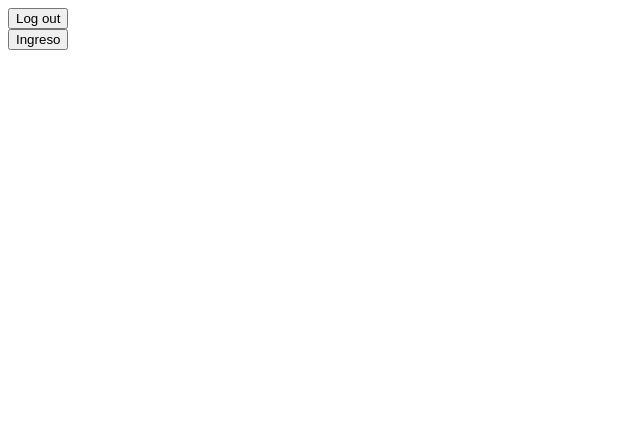
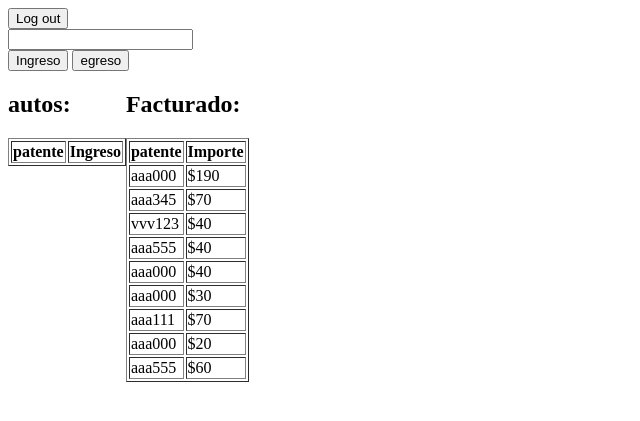
Before and after one commit to maxiVidarte/Guia_LaboratorioIII_2017, a PHP site: page /Guia_LaboratorioIII_2017/Empleado.php in a window 1280 px wide. Shown: the top 421 px of the page, without its empty margins (0-640 px from the left). Run offline with PHP 8.4, Linux system fonts and the light colour scheme; lists and menus that the app fills with data are empty.

Commit message:
ingreso y egreso de autos

```diff
--- /dev/null
+++ b/Estacionamiento/Clases/estacionamiento.php
@@ -0,0 +1,132 @@
+<?php
+
+class estacionamiento
+{
+
+    public static function Guardar($patente)
+    {
+        $archivo = fopen("archivos/estacionados.txt","a");
+        $ahora = date("Y-m-d H:i:s");
+        $renglon =$patente."=>".$ahora."\n";
+        fwrite($archivo, $renglon);
+        fclose($archivo);
+    }
+
+    public static function GuardarListado($listado)
+    {
+        $archivo=fopen("archivos/estacionados.txt","w");
+
+        foreach ($listado as $auto)
+        {
+            if($auto[0]!="")
+            {
+                    $dato=$auto[0]."=>".$auto[1]."\n";
+                    fwrite($archivo, $dato);
+            }
+        }
+        fclose($archivo);
+    }
+
+    public static function Salida($patente)
+    {
+        $listado = estacionamiento::Leer();
+        $listadoAdentro=array();
+        $estaElVehiculo=false;
+        foreach($listado as $auto)
+        {
+            if($auto[0]==$patente)
+            {
+                $estaElVehiculo = true;
+                $inicio = $auto[1];
+                $ahora = date("Y-m-d H:i:s");
+                $diferencia = strtotime($ahora)-strtotime($inicio);
+                $importe = $diferencia*10;
+                $mensaje = "tiempo transcurrido:".$diferencia."segundos <br> costo $importe ";
+                $archivo=fopen("archivos/facturacion.txt","a");
+                $dato = $patente."=> $".$importe."\n";
+                fwrite($archivo, $dato);
+                fclose($archivo);
+            }
+            else
+            {
+                $listadoAdentro[]=$auto;
+            }
+        }
+        if(!$estaElVehiculo)
+        {
+            $mensaje = "no esta esa patente!!!";
+        }
+        estacionamiento::GuardarListado($listadoAdentro);
+        echo $mensaje;
+    }
+
+    public static function Leer()
+    {
+        $listaDeAutosLeida = array();
+        $archivo = fopen("archivos/estacionados.txt","r");
+
+        while(!feof($archivo))
+        {
+            $renglon = fgets($archivo);
+            $auto = explode("=>",$renglon);
+            $auto[0]=trim($auto[0]);
+            if($auto[0]!="")
+            {
+                    $listaDeAutosLeida[]=$auto;
+            }
+        }
+        fclose($archivo);
+        return $listaDeAutosLeida;
+    }
+
+    public static function CrearTablaEstacionados()
+    {
+        $lista = estacionamiento::Leer();
+        $archivo = fopen("archivos/tablaestacionados.php","w");
+
+        $tablaCompleta = "<table border=1><th>patente </th><th>Ingreso</th>";
+        $renglon = "";
+
+        foreach($lista as $auto)
+        {
+            $renglon = $renglon."<tr> <td>".$auto[0]."</td><td>".$auto[1]."</td></tr>";
+
+        }
+        $tablaCompleta = $tablaCompleta.$renglon."</table>";
+        fwrite($archivo ,$tablaCompleta);
+    }
+
+    public static function CrearTablaFacturado()
+    {
+        if(file_exists("archivos/facturacion.txt"))
+        {
+            $cadena = "<table border=1> <th>patente </th><th>Importe</th>";
+
+            $archivo = fopen("archivos/facturacion.txt","r");
+
+            while(!feof($archivo))
+            {
+                $archAux =fgets($archivo);
+
+                $auto = explode("=>",$archAux);
+
+                $auto[0] = trim($auto[0]);
+                if($auto[0]!="")
+                {
+                    $cadena = $cadena."<tr> <td>".$auto[0]."</td> <td>".$auto[1]."</td> </tr>";
+                }
+            }
+                $cadena= $cadena."</table>";
+                fclose($archivo);
+
+                $archivo = fopen("archivos/tablaFacturacion.php","w");
+                fwrite($archivo,$cadena);
+        }
+        else
+        {
+            $cadena = "no hay facturacion";
+            $archivo = fopen("archivos/tablaFacturacion.php","w");
+            fwrite($archivo,$cadena);
+        }
+    }
+}
--- a/Estacionamiento/Empleado.php
+++ b/Estacionamiento/Empleado.php
@@ -1,3 +1,11 @@
+<?php
+
+require"clases/estacionamiento.php";
+
+estacionamiento::CrearTablaFacturado();
+estacionamiento::CrearTablaEstacionados();
+
+?>
 <!DOCTYPE html>
 <html lang="en">
 <head>
@@ -10,8 +18,32 @@
     <form action="index.html" id="deslogueo">
         <input type="submit" name="deslogueo" value="Log out">
     </form>
-    <form action="">
-        <input type="button" name="ingreso" value="Ingreso">
+    <form action="autoGestion.php" method="post">
+        <input type="text" name="patente" title="formato de patente: AAA 000" require pattent="[a-z]{3}[0-9]{3}">
+        <br>
+        <input type="submit" name="estacionar" value="Ingreso">
+        <input type="submit" name="estacionar" value="egreso">
+
     </form>
+      <div style="float:left;">
+      <h2>autos: </h2>
+
+
+     <?php
+
+      include("archivos/tablaestacionados.php");
+
+     ?>
+     </div>
+     <div style "float:left; position:absolute; left:300px;">
+    <h2>Facturado:</h2>
+     <?php
+
+      include("archivos/tablaFacturacion.php");
+
+     ?>
+
+
+    </div>
 </body>
 </html>
--- /dev/null
+++ b/Estacionamiento/archivos/facturacion.txt
@@ -0,0 +1,9 @@
+aaa000=> $190
+aaa345=> $70
+vvv123=> $40
+aaa555=> $40
+aaa000=> $40
+aaa000=> $30
+aaa111=> $70
+aaa000=> $20
+aaa555=> $60
--- /dev/null
+++ b/Estacionamiento/archivos/tablaFacturacion.php
@@ -0,0 +1,10 @@
+<table border=1> <th>patente </th><th>Importe</th><tr> <td>aaa000</td> <td> $190
+</td> </tr><tr> <td>aaa345</td> <td> $70
+</td> </tr><tr> <td>vvv123</td> <td> $40
+</td> </tr><tr> <td>aaa555</td> <td> $40
+</td> </tr><tr> <td>aaa000</td> <td> $40
+</td> </tr><tr> <td>aaa000</td> <td> $30
+</td> </tr><tr> <td>aaa111</td> <td> $70
+</td> </tr><tr> <td>aaa000</td> <td> $20
+</td> </tr><tr> <td>aaa555</td> <td> $60
+</td> </tr></table>
--- /dev/null
+++ b/Estacionamiento/archivos/tablaestacionados.php
@@ -0,0 +1 @@
+<table border=1><th>patente </th><th>Ingreso</th></table>
```
Also changed, not shown: Estacionamiento/autoGestion.php (added, +16 -0 lines), Estacionamiento/archivos/estacionados.txt (added).
